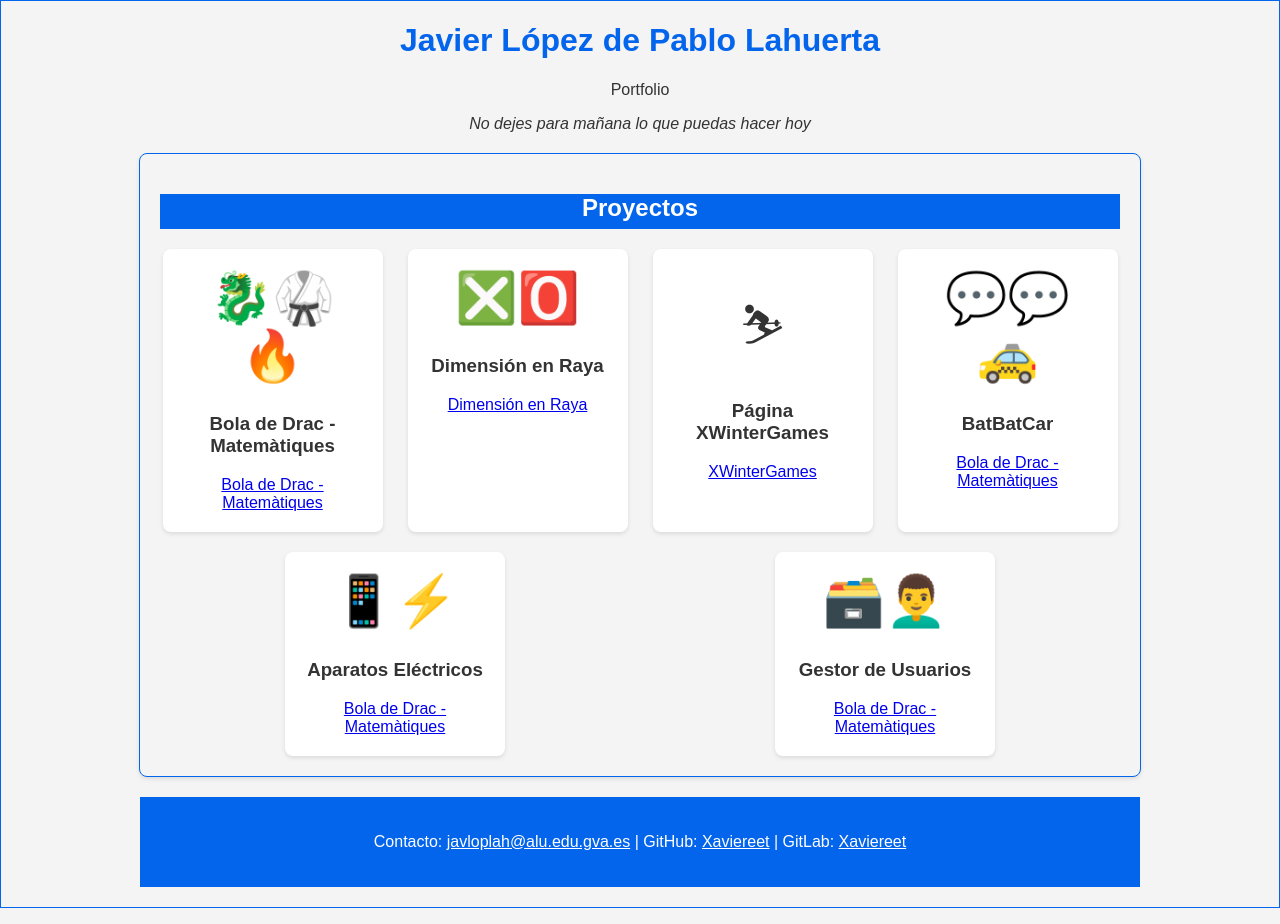
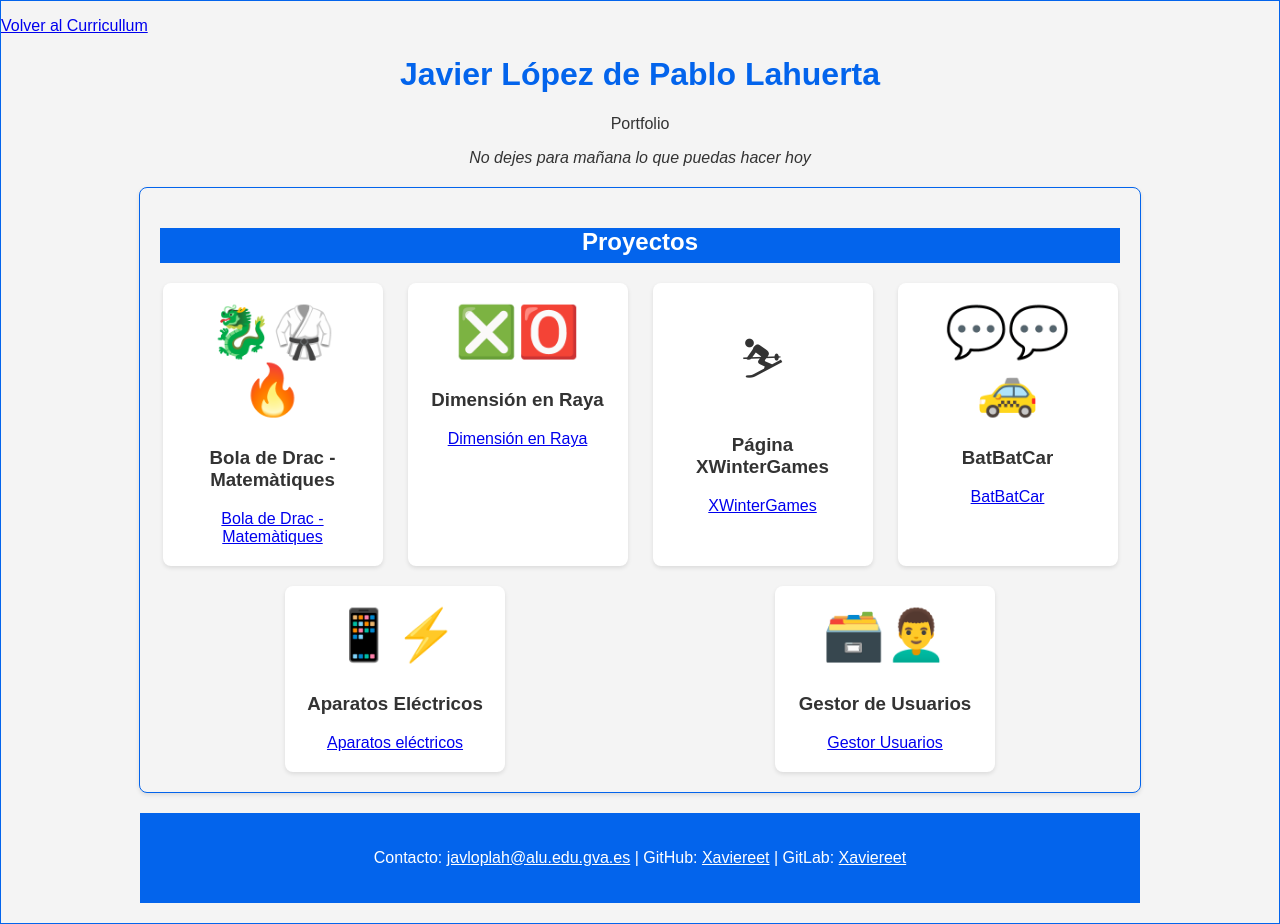
Before and after one commit to Xaviereet/Xaviereet.github.io, a plain HTML site: page portfolio.html in a window 1280 px wide. Drawn offline with Linux system fonts and the light colour scheme.

Commit message:
reactualizar

```diff
--- a/portfolio.html
+++ b/portfolio.html
@@ -5,6 +5,7 @@
     <meta name="viewport" content="width=device-width, initial-scale=1.0">
     <title>Javier lópez de Pablo Lahuerta - Portfolio</title>
     <link rel="stylesheet" href="CSS/estiloPortfolio.css">
+    <p><a href="index.html">Volver al Curricullum</a></p>
 </head>
 <body>
     <header>
@@ -33,17 +34,17 @@
             <div class="project">
                 <span>💬💬🚕</span>
                 <h3>BatBatCar</h3>
-                <a href="https://gitlab.com/entregas-prog-2023/javi-lopez/batbatcar.git">Bola de Drac - Matemàtiques</a>
+                <a href="https://gitlab.com/entregas-prog-2023/javi-lopez/batbatcar.git">BatBatCar</a>
             </div>
             <div class="project">
                 <span>📱⚡</span>
                 <h3>Aparatos Eléctricos</h3>
-                <a href="https://gitlab.com/paco-javi/Act13-AparatosElectronicos.git">Bola de Drac - Matemàtiques</a>
+                <a href="https://gitlab.com/paco-javi/Act13-AparatosElectronicos.git">Aparatos eléctricos</a>
             </div>
             <div class="project">
                 <span>🗃️👨‍🦱</span>
                 <h3>Gestor de Usuarios</h3>
-                <a href="https://gitlab.com/entregas-prog-2023/javi-lopez/gestorusuarios.git">Bola de Drac - Matemàtiques</a>
+                <a href="https://gitlab.com/entregas-prog-2023/javi-lopez/gestorusuarios.git">Gestor Usuarios</a>
             </div>
         </div>
     </section>
```
